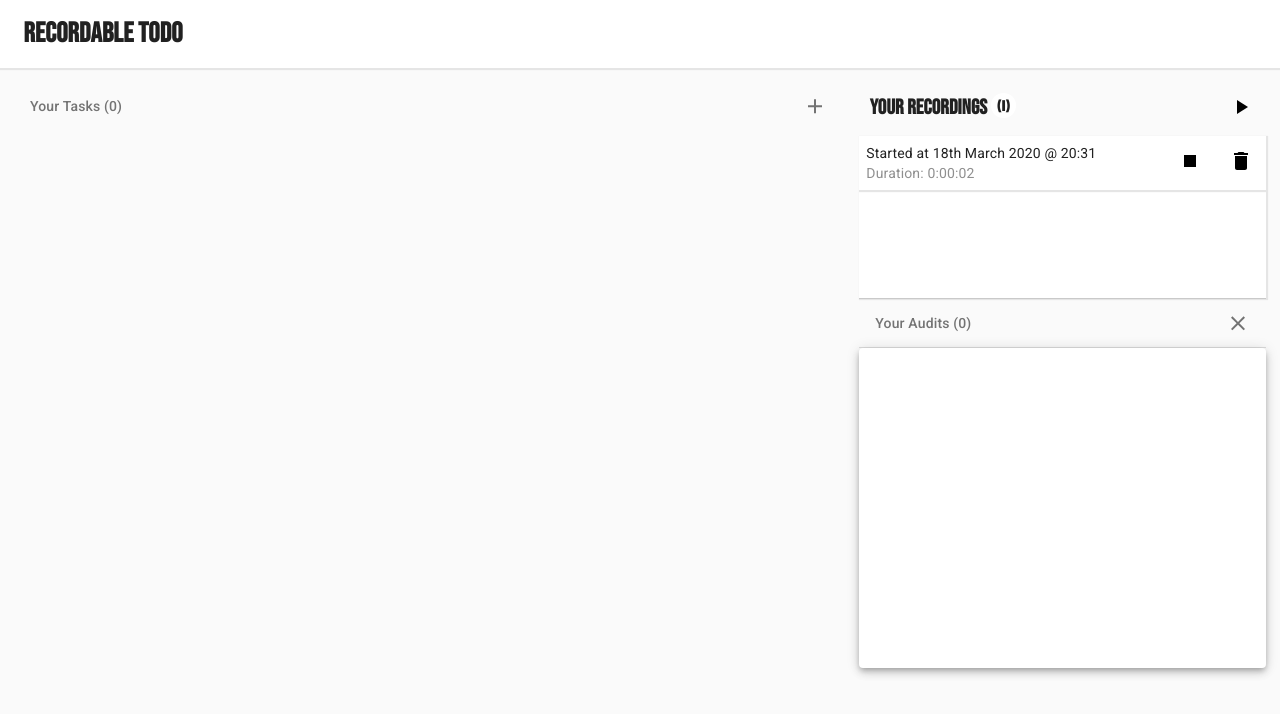
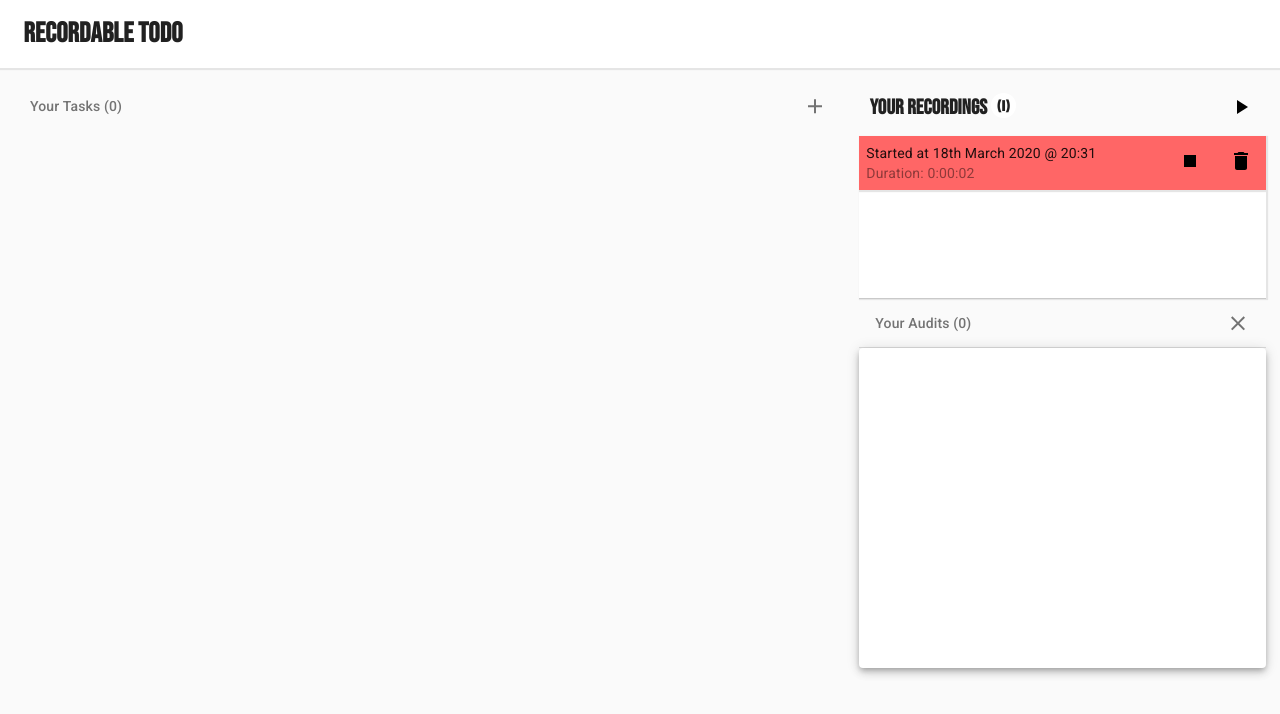
Before and after one commit to joshuaedwardcrowe/Recordable, a React (Create React App) app: page / in a window 1280 px wide. Both pictures are taken after a click on the button 1240 px from the left and 108 px from the top of the page. Shown: the top 714 px of the page. Built offline with nearby package versions, Linux system fonts and the light colour scheme.

Commit message:
Added Colours to Recordings

```diff
--- a/src/Components/Recording/Recording.jsx
+++ b/src/Components/Recording/Recording.jsx
@@ -15,19 +15,30 @@ import DeleteRecording from "../../Store/Recording/RecordingActions/DeleteRecord
 
 import "./recording.scss";
 
-export const Recording = ({ recording, playThisRecording, stopThisRecording, deleteThisRecording }) => {
+export const Recording = ({ recording, recordingActiveId, playThisRecording, stopThisRecording, deleteThisRecording }) => {
 
     const millisecondsPassedCurrently = CalculateMillisecondTimeDifference(recording.started, recording.ended);
     const [millisecondCounter, setMillisecondCounter] = useState(millisecondsPassedCurrently)
     const [stoppingRecording, setStoppingRecording] = useState(false);
+    const [playingRecording, setPlayingRecording] = useState(false);
+    const isThisRecordingActive = recording.id === recordingActiveId;
 
     const stopThis = () => {
         setStoppingRecording(true);
         stopThisRecording(recording, millisecondCounter);
     }
 
-    const playThis = () => playThisRecording(recording.id);
+    const playThis = () => {
+        setPlayingRecording(true);
+        playThisRecording(recording.id);
+    }
     const deleteThis = () => deleteThisRecording(recording.id);
+
+    const getRecordingStatus = () => {
+        if (isThisRecordingActive) return "started";
+        if (playingRecording) return "playing"
+        return "";
+    }
 
     useEffect(() => {
         if (!recording.ended) {
@@ -44,7 +55,7 @@ export const Recording = ({ recording, playThisRecording, stopThisRecording, del
     })
 
     return (
-        <div className="recording">
+        <div className={`recording ${getRecordingStatus()}`}>
             <div className="recording-left">
                 <p>Started at {FormatToTimestamp(recording.started)}</p>
                 <p>Duration: {FormatToBreakdown(millisecondCounter)}</p>
--- a/src/Components/Recording/recording.scss
+++ b/src/Components/Recording/recording.scss
@@ -4,6 +4,13 @@
     box-shadow: 1px 1px 1px 1px #e5e5e5;
     display: flex;
 
+    &.started {
+        background-color: #FF6666;
+    }
+
+    &.playing {
+        background-color: #78EDB2;
+    }
 
     p {
         margin: 0;
--- a/src/Store/Recording/RecordingReducer.js
+++ b/src/Store/Recording/RecordingReducer.js
@@ -34,7 +34,8 @@ export const RecordingReducer = (state = initialState, action) => {
 
             return {
                 ...state,
-                recordings: [...state.recordings, newRecording]
+                recordings: [...state.recordings, newRecording],
+                recordingActiveId: newRecording.id
             }
         }
         case RecordingActionTypes.RECORDING_SAVE_COMPLETE: {
```
